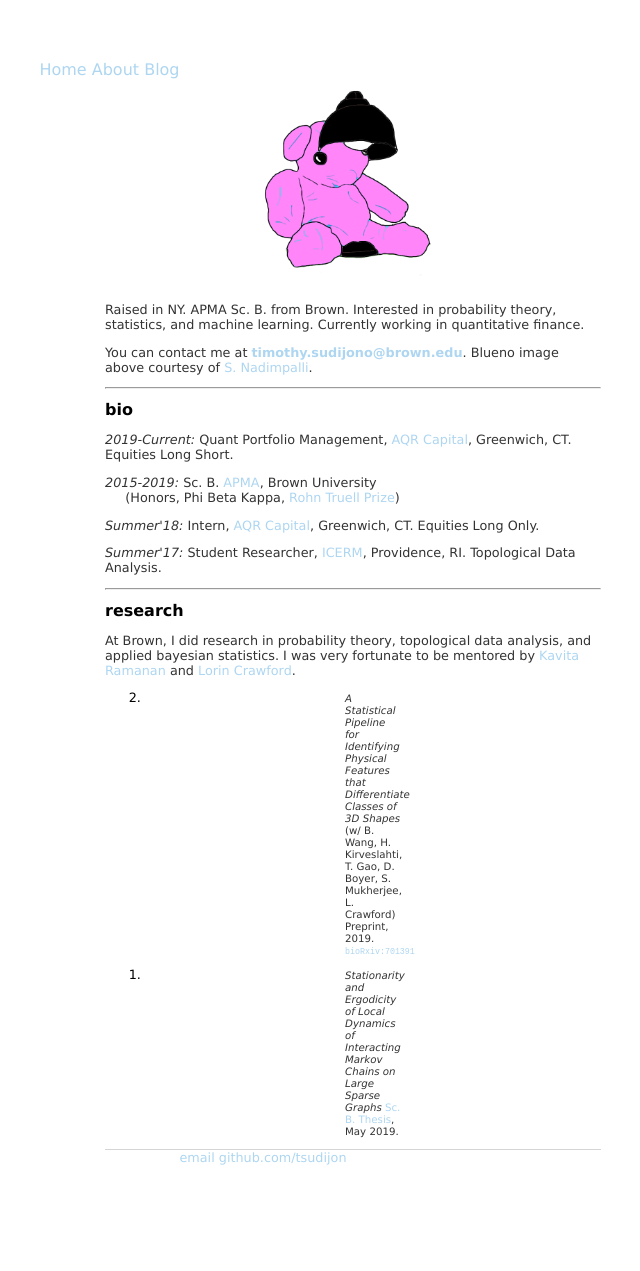
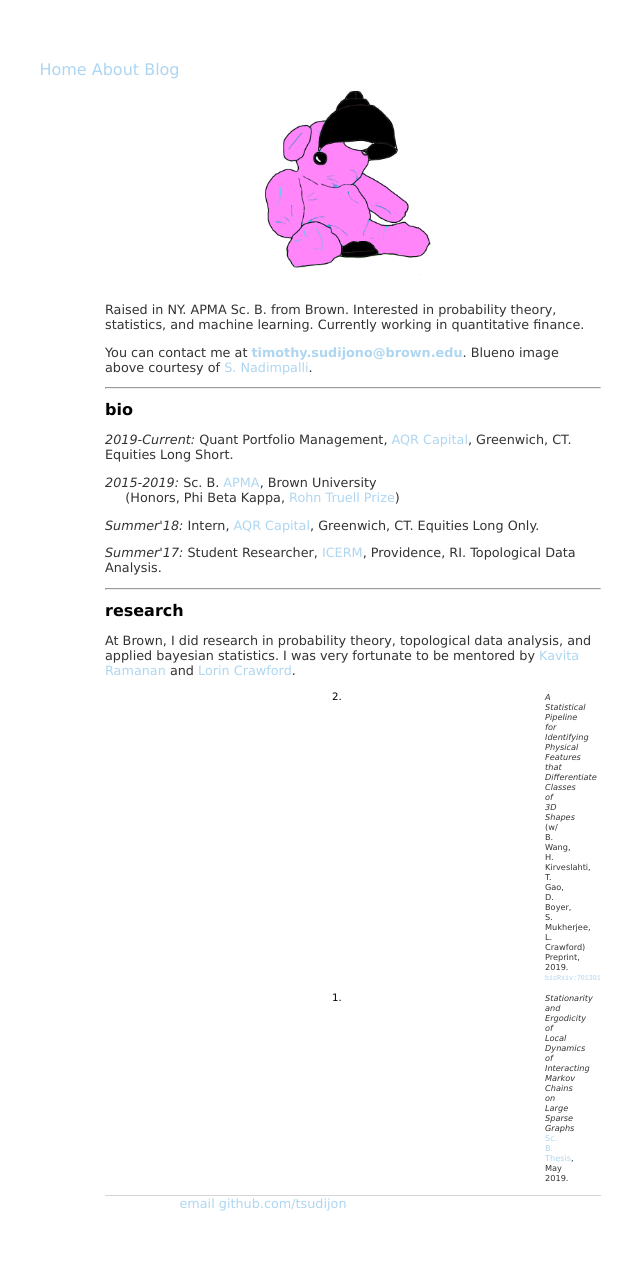
Before and after one commit to tsudijon/tsudijon.github.io, a Jekyll site: the page built from about/index.html, in a window 1280 px wide. Shown: the whole page, without its empty margins (295-935 px from the left). Built offline with Jekyll 4.4.1, drawn with Linux system fonts in a browser that asks for light colours; before the commit the page ends 1225 px from its top, so only the background shows below that.

Commit message:
Updated list styling

```diff
--- a/css/main.css
+++ b/css/main.css
@@ -82,7 +82,7 @@ ul {
     margin: 0 auto;
 }
 
-ol {
+ol, ol li {
     margin-right: 200px;
     margin-left: 200px;
     font-size: 0.8em;
```
